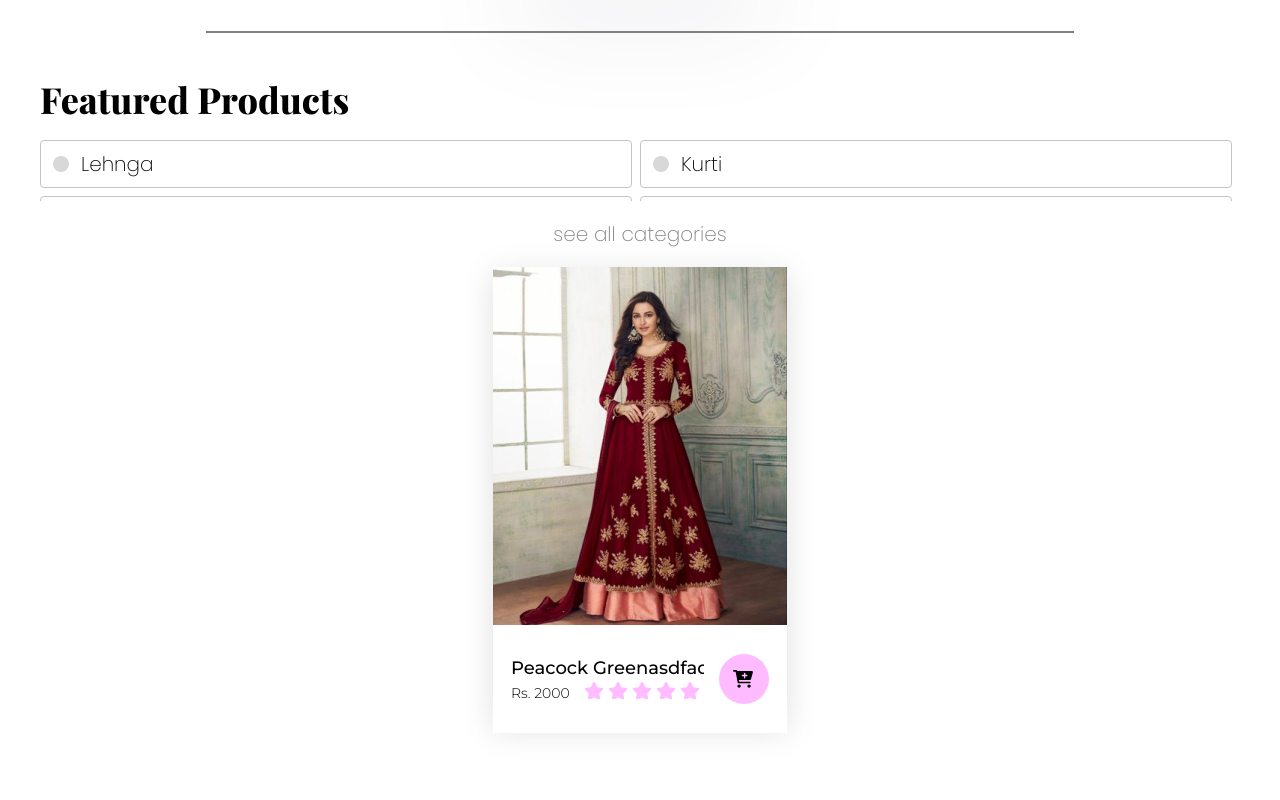
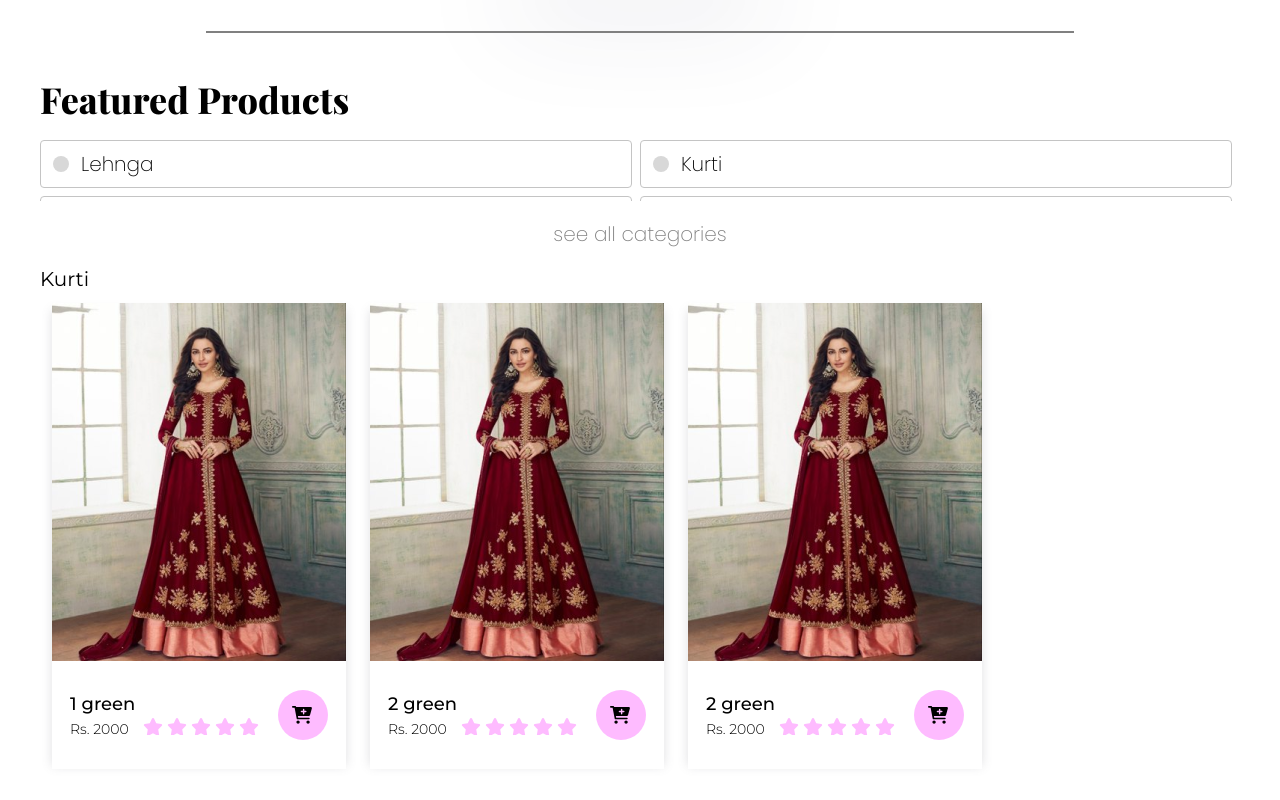
Before and after one commit to voltsyjr/e-com, a React (Create React App) app: page / in a window 1280 px wide. Shown: the part 398-1198 px from the top of the page. Built offline with nearby package versions, Linux system fonts and the light colour scheme; a web font is replaced by a local one.

Commit message:
presentable product slider made

```diff
--- a/package.json
+++ b/package.json
@@ -14,6 +14,7 @@
     "react": "^18.0.0",
     "react-dom": "^18.0.0",
     "react-scripts": "5.0.0",
+    "react-swipeable": "^7.0.0",
     "sass": "^1.49.11",
     "typescript": "^4.6.3",
     "web-vitals": "^2.1.4"
--- a/src/global/mixins.scss
+++ b/src/global/mixins.scss
@@ -32,3 +32,13 @@
   padding-top: $val;
   padding-bottom: $val;
 }
+
+@mixin mrh($val) {
+  margin-left : $val;
+  margin-right : $val;
+}
+
+@mixin mrv($val) {
+  margin-top : $val;
+  margin-bottom : $val;
+}
--- a/src/global/types.ts
+++ b/src/global/types.ts
@@ -16,8 +16,17 @@ class buttonParam {
     }
 };
 
+interface ProductCard {
+    imgSrc : string,
+    desc : {
+        name : string,
+        price : number,
+    },
+    style ?: object
+}
 
 export {
     type optionButtonProp,
     buttonParam,
+    type ProductCard
 }
--- a/src/screen/Home/Home.scss
+++ b/src/screen/Home/Home.scss
@@ -17,8 +17,6 @@
   @include vc;
   flex-direction: column;
   padding-top: 67px;
-  padding-bottom : 200px;
-
   .heading {
     animation-name: fadeInUp;
     animation-duration: 0.5s;
@@ -74,3 +72,7 @@
     // text-decoration-style: dotted;
   }
 }
+
+.spacer {
+  height : 100px;
+}
--- a/src/screen/Home/Home.tsx
+++ b/src/screen/Home/Home.tsx
@@ -5,12 +5,37 @@ import { ReactComponent as ArrowRight } from "../../asset/arrow-right.svg";
 import { stdCom, types } from "../_imports";
 import { motion } from "framer-motion";
 
+import imageSrc from "../../asset/images/fImageDummy.png";
+
 function Home() {
   //* refs
 
   //* statics
   const messageList = ["Lehnga", "Kurti", "Saari", "Leggins", "Ghaghra"];
   const buttonParamList = messageList.map((val) => new types.buttonParam(val));
+  const data = [
+    {
+      imgSrc: imageSrc,
+      desc: {
+        name: "1 green",
+        price: 2000,
+      },
+    },
+    {
+      imgSrc: imageSrc,
+      desc: {
+        name: "2 green",
+        price: 2000,
+      },
+    },
+    {
+      imgSrc: imageSrc,
+      desc: {
+        name: "2 green",
+        price: 2000,
+      },
+    },
+  ];
 
   //* states
   const [currentSelected, setCurrentSelected] = useState(-1);
@@ -36,11 +61,12 @@ function Home() {
             // get the right com animated
             // get a prop to override the button container shadow
             rightCom={() => <ArrowRight />}
-            onClick={(e) => {console.log("clicked")}}
-
+            onClick={(e) => {
+              console.log("clicked");
+            }}
           />
         </div>
-        <div className="break"/>
+        <div className="break" />
         <div className="prodZone">
           <h2 className="display zoneHeading">Featured Products</h2>
 
@@ -60,11 +86,15 @@ function Home() {
           >
             see all categories
           </p>
-          <stdCom.BaseProductCard/>
+          <p className="montserrat regular" style={{ fontSize: 20 }}>
+            Kurti
+          </p>
+          <stdCom.SwipableProductCard data={data} />
         </div>
       </div>
+      <div className="spacer"></div>
       <stdCom.BottomNav />
-      <stdCom.BaseNav/>
+      <stdCom.BaseNav />
     </>
   );
 }
--- a/src/std_com/Button/ButtonOption.scss
+++ b/src/std_com/Button/ButtonOption.scss
@@ -10,10 +10,7 @@
 
 .options {
     flex : 1 0 46%;
-    margin-top : 4px;
-    margin-bottom : 4px;
-    margin-left : 4px;
-    margin-right : 4px;
+    margin : 4px;
     border-radius : 4px;
     border : 0.8px solid rgb(196, 196, 196);
     padding : 12px;
--- /dev/null
+++ b/src/std_com/Gestures/SwipeableProductCard.module.scss
@@ -0,0 +1,8 @@
+@use "../../global/bundle.scss" as * ;
+
+.SwipeableContainer {
+  display : flex;
+  overflow-x : scroll;
+  overflow-y : hidden;
+  padding-bottom: 10px;
+}
--- /dev/null
+++ b/src/std_com/Gestures/SwipeableProductCard.tsx
@@ -0,0 +1,39 @@
+import React, { useState } from "react";
+import { motion } from "framer-motion";
+import { useSwipeable } from "react-swipeable";
+import { types } from "../_imports";
+
+import Styles from "./SwipeableProductCard.module.scss";
+
+import BaseProductCard from "../ProductCards/BaseProductCard/BaseProductCard";
+
+type SwipeableProductCardType = {
+  data: types.ProductCard[];
+  sliderContainerStyle?: object;
+  cardContainerStyle?: object;
+};
+
+function SwipableProductCard(props: SwipeableProductCardType) {
+  return (
+    <div
+      className={Styles.SwipeableContainer}
+      style={props.sliderContainerStyle}
+    >
+        {props.data.map((val, index) => {
+          return (
+            <BaseProductCard
+              key={index}
+              imgSrc={val.imgSrc}
+              desc={val.desc}
+              style={{
+                margin: 12,
+                boxShadow: 'rgba(100, 100, 111, 0.2) 0px 7px 10px 0px'
+              }}
+            />
+          );
+        })}
+    </div>
+  );
+}
+
+export default SwipableProductCard;
--- a/src/std_com/ProductCards/BaseProductCard/BaseProductCard.tsx
+++ b/src/std_com/ProductCards/BaseProductCard/BaseProductCard.tsx
@@ -8,9 +8,12 @@ import styles from "./BaseProductCard.module.scss";
 import { ReactComponent as Star } from "../../../asset/Star.svg";
 import { ReactComponent as AddCart } from "../../../asset/Cart.svg";
 import dummyImg from '../../../asset/images/fImageDummy.png';
+import { types } from "../../_imports";
+
+
 
 //* compoenet
-function BaseProductCard() {
+function BaseProductCard(props : types.ProductCard) {
   //* refs
 
   //* statics
@@ -23,7 +26,7 @@ function BaseProductCard() {
 
   //* rendering
   return (
-    <div className={styles.BaseProductCardContainer}>
+    <div className={styles.BaseProductCardContainer}  style={props.style} >
       <div className={styles.imageBox}>
         <img src={dummyImg} />
       </div>
@@ -35,12 +38,12 @@ function BaseProductCard() {
 
             <div className={styles.headingWrapper} >
               <p className={styles.heading + " medium montserrat"}>
-                Peacock Greenasdfadsfdsfasdf
+                {props.desc.name}
               </p>
             </div>
 
             <div className={styles.price_info_row + " row"}>
-              <p className={styles.subheading + " light montserrat"}>Rs. 2000</p>
+              <p className={styles.subheading + " light montserrat"}>Rs. {props.desc.price}</p>
               <div className={styles.iconRow + " row"}>
                 <Star className={styles.star_icon} />
                 <Star className={styles.star_icon} />
--- a/src/std_com/_exports.ts
+++ b/src/std_com/_exports.ts
@@ -5,6 +5,7 @@ import OptionList from "./Lists/OptionList";
 import BottomNav from "./Navigation/BottomNav/BottomNav";
 import BaseNav from "./Navigation/TopNavs/BaseNav/BaseNav";
 import BaseProductCard from "./ProductCards/BaseProductCard/BaseProductCard";
+import SwipableProductCard from "./Gestures/SwipeableProductCard";
 
 export {
     Header,
@@ -13,5 +14,6 @@ export {
     OptionList,
     BottomNav,
     BaseNav,
-    BaseProductCard
+    BaseProductCard,
+    SwipableProductCard
 }
```
Also changed, not shown: 2 other files (tests, documents, lock files or other folders).
